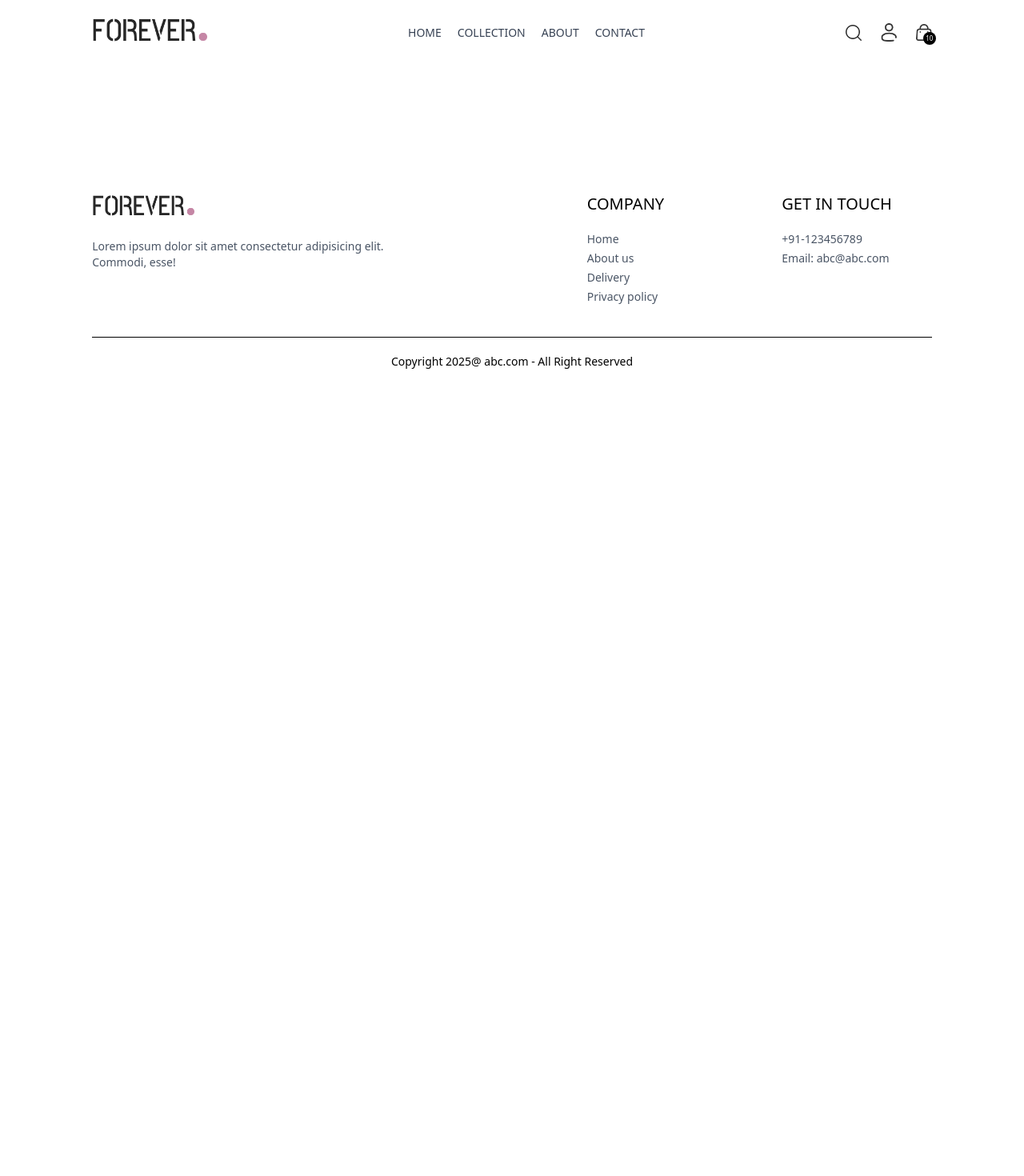
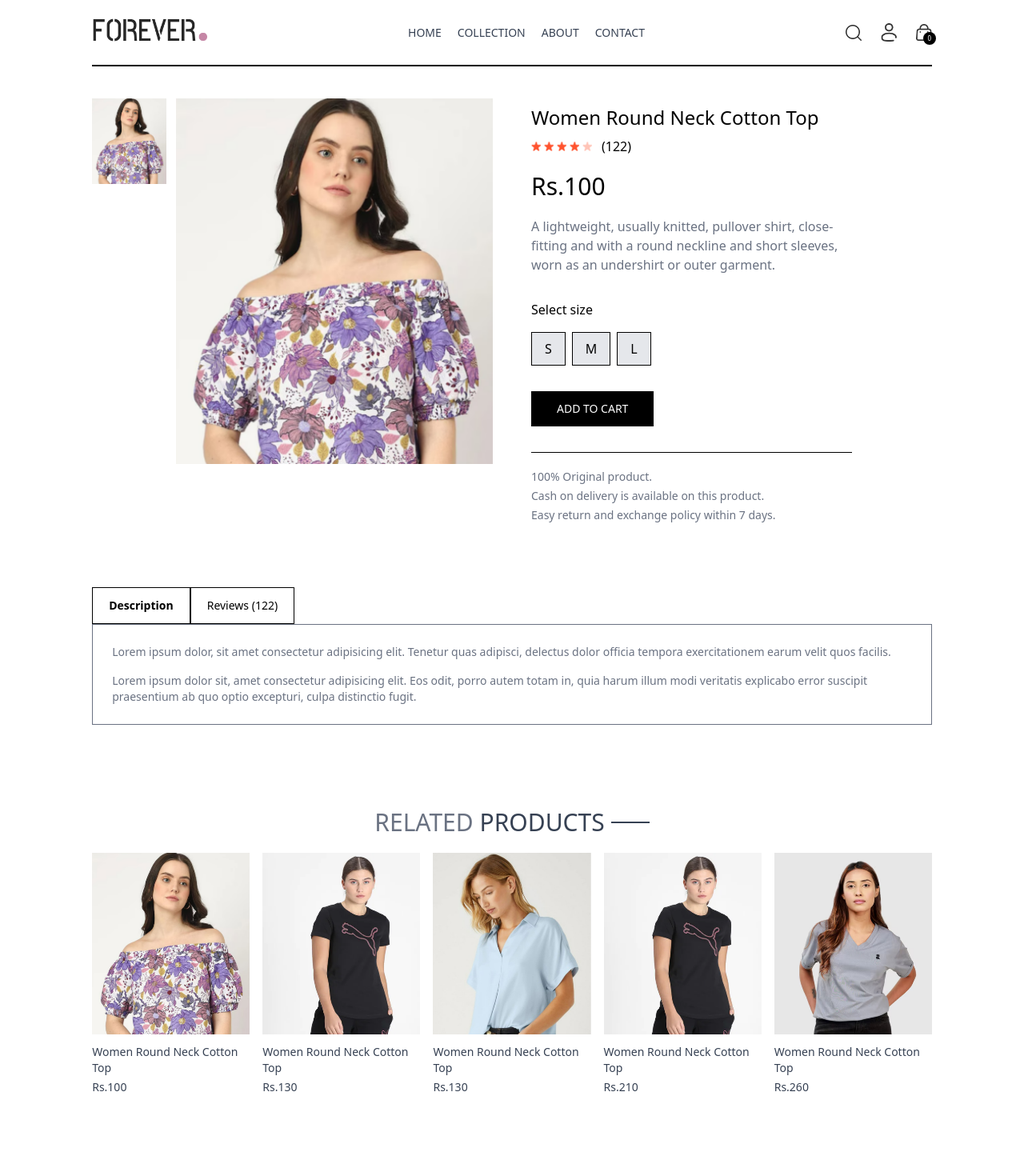
Before and after one commit to Sukhmeet-0/Lueur, a React (Vite) app in the folder frontend/: page /product/aaaaa in a window 1280 px wide. Shown: the top 1470 px of the page at 80% size. Before the commit the page ends 800 px from the top, so only its background shows below. Built offline with nearby package versions, Linux system fonts and the light colour scheme.

Commit message:
added product page, add to cart functionality , related products, description

```diff
--- a/frontend/src/App.jsx
+++ b/frontend/src/App.jsx
@@ -11,10 +11,13 @@
 import Navbar from './components/Navbar'
 import Footer from './components/Footer'
 import SearchBar from './components/SearchBar'
+import {ToastContainer, toast} from 'react-toastify'
+import 'react-toastify/dist/ReactToastify.css'
 
 const App = () => {
   return (
     <div className='px-4 sm:px-[5vw] md:px-[7vw] lg:px-[9vw]'>
+      <ToastContainer/>
       <Navbar/>
       <SearchBar/>
       <Routes>
--- a/frontend/src/components/Navbar.jsx
+++ b/frontend/src/components/Navbar.jsx
@@ -5,7 +5,7 @@
 
 const Navbar = () => {
     const [visible,setVisible] = useState(false);
-    const {setShowSearch,showSearch} = useContext(ShopContext);
+    const {setShowSearch,showSearch ,getCartCount} = useContext(ShopContext);
   return (
     <div className='flex items-center justify-between py-5 font-medium'>
         <Link to='/'>
@@ -43,7 +43,7 @@
         </div>
         <Link to='/cart' className='relative'>
             <img src={assets.cart_icon} className='w-5 min-w-5'/>
-            <p className='absolute right-[-5px] bottom-[-5px] w-4 text-center leading-4 bg-black text-white aspect-square rounded-full text-[8px]'>10</p>
+            <p className='absolute right-[-5px] bottom-[-5px] w-4 text-center leading-4 bg-black text-white aspect-square rounded-full text-[8px]'>{getCartCount()}</p>
         </Link>
         <img onClick={()=>setVisible(true)} src={assets.menu_icon} className='w-5 cursor-pointer sm:hidden' alt=''/>
       </div>
--- /dev/null
+++ b/frontend/src/components/RelatedProducts.jsx
@@ -0,0 +1,35 @@
+import React, { useContext, useEffect, useState } from 'react'
+import { ShopContext } from '../context/ShopContext'
+import Title from '../components/Title'
+import ProductItem from './ProductItem';
+
+const RelatedProducts = ({category,subCategory}) => {
+
+    const {products} = useContext(ShopContext);
+    const [related,setRelated] = useState([]);
+
+    useEffect(()=>{
+        if(products.length > 0){
+            let productsCopy = products.slice();
+            productsCopy = productsCopy.filter((item)=>category === item.category)
+            productsCopy = productsCopy.filter((item)=> subCategory === item.subCategory);
+
+            setRelated(productsCopy.slice(0,5));
+        }
+    },[products])
+
+  return (
+    <div className='my-24'>
+      <div className='text-center text-3xl py-2'>
+        <Title text1={'RELATED'} text2={'PRODUCTS'} />
+      </div>
+      <div className='grid grid-cols-2 sm:grid-cols-3 md:grid-cols-4 lg:grid-cols-5 gap-4 gap-y-6'>
+        {related.map((item,index)=>(
+            <ProductItem key={index} id={item._id} name={item.name} image={item.image} price={item.price}/>
+        ))}
+        </div>
+    </div>
+  )
+}
+
+export default RelatedProducts
--- a/frontend/src/context/ShopContext.jsx
+++ b/frontend/src/context/ShopContext.jsx
@@ -1,5 +1,6 @@
-import { createContext, useState } from "react";
+import { createContext, useEffect, useState } from "react";
 import { products } from "../assets/frontend_assets/assets";
+import { toast } from "react-toastify";
 
 export const ShopContext = createContext();
 
@@ -9,7 +10,46 @@
     const delivery_fee = 10;
     const[search,setSearch] = useState('');
     const [showSearch, setShowSearch] = useState(false);
+    const [cartItems, setCartItems] = useState({});
+    const addToCart = async(itemId,size)=>{
+        if(!size){
+            toast.error('Select Product Size');
+            return;
+        }
+        let cartData= structuredClone(cartItems);
+        if(cartData[itemId]){
+            if(cartData[itemId][size]){
+                cartData[itemId][size] += 1;
+            }else{
+                cartData[itemId][size] = 1;
+            }
+        }
+        else{
+            cartData[itemId] = {};
+            cartData[itemId][size] = 1;
+        }
+        setCartItems(cartData);
+    }
 
+    useEffect(()=>{
+
+    },[])
+
+    const getCartCount = ()=>{
+        let totalCount = 0;
+        for(const items in cartItems){
+            for(const item in cartItems[items]){
+                try{
+                    if(cartItems[items][item] > 0){
+                        totalCount += cartItems[items][item];
+                    }
+                }catch(error){
+
+                }
+            }
+        }
+        return totalCount;
+    }
     const value = {
         products,
         currency,
@@ -17,7 +57,8 @@
         search,
         setSearch,
         showSearch,
-        setShowSearch
+        setShowSearch,cartItems,setCartItems,addToCart,
+        getCartCount
     }
     return(
         <ShopContext.Provider value={value}>
--- a/frontend/src/index.css
+++ b/frontend/src/index.css
@@ -3,6 +3,9 @@
     display: block;
 }
 
+::-webkit-scrollbar{
+    display: none;
+}
 @media (max-width:640px){
     a.active{
         background-color: black;
--- a/frontend/src/pages/Product.jsx
+++ b/frontend/src/pages/Product.jsx
@@ -1,12 +1,15 @@
 import React, { useContext, useEffect, useState } from 'react'
 import { useParams } from 'react-router-dom'
 import { ShopContext } from '../context/ShopContext';
+import { assets } from '../assets/frontend_assets/assets';
+import RelatedProducts from '../components/RelatedProducts';
 
 const Product = () => {
   const {productId} = useParams();
-  const {products} = useContext(ShopContext);
+  const {products, currency, addToCart} = useContext(ShopContext);
   const [productData,setProductData] = useState(false);
   const [image,setImage] = useState('');
+  const [size,setSize] = useState('');
 
   const fetchProductData = async()=>{
     products.map((item,index)=>{
@@ -22,7 +25,65 @@
     fetchProductData();
   },[productId])
   return productData? (
-    <div>
+    <div className='border-t-2 pt-10 transition-opacity ease-in duration-500 opacity-100'>
+      {/*-------------------- Product data -------------------------*/}
+      <div className='flex gap-12 sm:gap-12 flex-col sm:flex-row'>
+      {/*----------------- Product Image --------------------------*/}
+      <div className='flex-1 flex flex-col-reverse gap-3 sm:flex-row'>
+        <div className='flex sm:flex-col overflow-x-auto sm:overflow-y-scroll justify-between sm:justify-normal sm:w-[18.7%] w-full'>
+          {
+            productData.image.map((item,index)=>(
+              <img onClick={()=>setImage(item)} src={item} key={index} className='w-[24%] sm:w-full sm:mb-3 flex-shrink-0 cursor-pointer'/>
+            ))
+          }
+        </div>
+        <div className='w-full sm:w-[80%]'>
+          <img className='w-full h-auto' src={image} alt=''/>
+        </div>
+      </div>
+      {/* ----------------Product info--------------- */}
+      <div className='flex-1'>
+          <h1 className='font-medium text-2xl mt-2'>{productData.name}</h1>
+          <div className='flex items-center gap-1 mt-2'>
+            <img src={assets.star_icon} alt="" className="w-3 5" />
+            <img src={assets.star_icon} alt="" className="w-3 5" />
+            <img src={assets.star_icon} alt="" className="w-3 5" />
+            <img src={assets.star_icon} alt="" className="w-3 5" />
+            <img src={assets.star_dull_icon} alt="" className="w-3 5" />
+            <p className='pl-2'>(122)</p>
+          </div>
+          <p className='mt-5 text-3xl font-medium'>{currency}{productData.price}</p>
+          <p className='mt-5 text-gray-500 md:w-4/5'>{productData.description}</p>
+          <div className='flex flex-col gap-4 my-8'>
+            <p>Select size</p>
+            <div className='flex gap-2'>
+              {productData.sizes.map((item,index)=>(
+                <button onClick={()=>setSize(item)} className={`border py-2 px-4 bg-gray-200 ${item === size ?'border-orange-500':''}`} key={index}>{item}</button>
+              ))}
+            </div>
+          </div>
+          <button onClick={()=>addToCart(productData._id,size)} className='bg-black text-white px-8 py-3 text-sm active:bg-gray-700'>ADD TO CART</button>
+          <hr className='mt-8 sm:w-4/5'/>
+          <div className='text-sm text-gray-500 mt-5 flex flex-col gap-1'>
+            <p>100% Original product.</p>
+            <p>Cash on delivery is available on this product.</p>
+            <p>Easy return and exchange policy within 7 days.</p>
+          </div>
+      </div>
+    </div>
+      {/* ------------description and review section */}
+      <div className='mt-20'>
+        <div className='flex'>
+          <b className='border px-5 py-3 text-sm'>Description</b>
+          <p className='border px-5 py-3 text-sm'>Reviews (122)</p>
+        </div>
+        <div className='flex flex-col gap-4 border px-6 py-6 text-sm text-gray-500'>
+          <p>Lorem ipsum dolor, sit amet consectetur adipisicing elit. Tenetur quas adipisci, delectus dolor officia tempora exercitationem earum velit quos facilis.</p>
+          <p>Lorem ipsum dolor sit, amet consectetur adipisicing elit. Eos odit, porro autem totam in, quia harum illum modi veritatis explicabo error suscipit praesentium ab quo optio excepturi, culpa distinctio fugit.</p>
+        </div>
+      </div>
+      {/* ----------display related products----------- */}
+      <RelatedProducts category={productData.category} subCategory={productData.subCategory}/>
 
     </div>
   ):<div className='opacity-0'></div>
```
